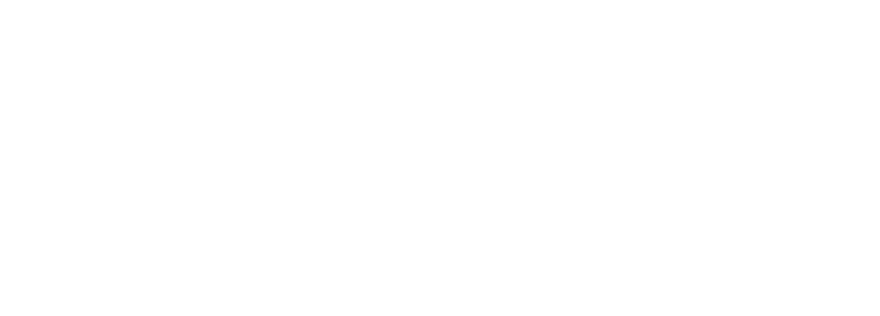
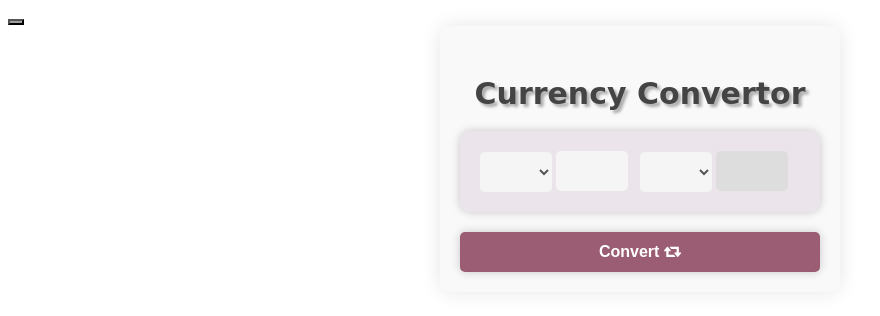
Before and after one commit to GSG-G13/CC-project, a website: page index.html in a window 1280 px wide. Shown: the whole page, without its empty margins (0-880 px from the left). Drawn offline with Linux system fonts and the light colour scheme; no server answers; grey boxes are pictures that could not be loaded; a web font is replaced by a local one.

Commit message:
html css js files update for converter section related #5

```diff
--- /dev/null
+++ b/CSS/darkstyle.css
@@ -0,0 +1,103 @@
+* {
+    box-sizing: border-box;
+  }
+
+  body {
+    background-color: #333;
+    color: #eee;
+  }
+
+  .container {
+    display: flex;
+    flex-direction: column;
+    justify-content: center;
+    align-items: center;
+  }
+
+  .l-s {
+    max-width: 400px;
+    margin: 0 auto;
+    padding: 20px;
+    border-radius: 10px;
+    box-shadow: 0 0 20px rgba(255, 255, 255, 0.1);
+    background-color: #222;
+  }
+
+  .l-s h1 {
+    font-family: 'Tilt Warp', cursive;
+    font-size: 30px;
+    text-shadow: 3px 3px 3px #000;
+    font-weight: bolder;
+    color: #eee;
+    margin-bottom: 20px;
+    text-align: center;
+  }
+
+  .box {
+    display: flex;
+    justify-content: space-between;
+    align-items: center;
+    background-color: #444;
+    padding: 20px;
+    border-radius: 10px;
+    box-shadow: 0 0 10px rgba(255, 255, 255, 0.2);
+  }
+
+  .currency {
+    width: 45%;
+    height: 40px;
+    padding: 5px 10px;
+    border: none;
+    border-radius: 5px;
+    font-size: 12px;
+    font-weight: bold;
+    color: #eee;
+    background-color: #444;
+  }
+
+  #num,
+  #ans {
+    width: 45%;
+    height: 40px;
+    padding: 5px 10px;
+    border: none;
+    border-radius: 5px;
+    font-size: 16px;
+    font-weight: bold;
+    color: #eee;
+    background-color: #444;
+  }
+
+  #ans {
+    background-color: #666;
+  }
+
+  .btn {
+    display: block;
+    width: 100%;
+    height: 40px;
+    margin-top: 20px;
+    padding: 5px 10px;
+    border: none;
+    border-radius: 5px;
+    font-size: 16px;
+    font-weight: bold;
+    color: #fff;
+    background-color: #5d2b4a;
+    box-shadow: 0 0 10px rgba(255, 255, 255, 0.2);
+    transition: background-color 0.2s ease-in-out;
+  }
+
+  .btn:hover {
+    background-color: #7700d9;
+  }
+
+  .btn:active {
+    background-color: #3900b3;
+  }
+
+  @media (min-width: 700px) {
+    .container {
+      flex-direction: row;
+    }
+  }
--- /dev/null
+++ b/CSS/style.css
@@ -0,0 +1,104 @@
+
+* {
+  box-sizing: border-box;
+}
+.container{
+  display: flex;
+  flex-direction: column;
+  justify-content: center;
+  align-items: center;
+}
+
+
+.l-s {
+  max-width: 400px;
+  margin: 0 auto;
+  padding: 20px;
+  border-radius: 10px;
+  box-shadow: 0 0 20px rgba(0, 0, 0, 0.1);
+  background-color: #f9f9f9;
+}
+
+
+.l-s h1 {
+  font-family: 'Tilt Warp', cursive;
+  font-size: 30px;
+  text-shadow: 3px 3px 3px #ababab;
+  font-weight: bolder;
+  color: #444;
+  margin-bottom: 20px;
+  text-align: center;
+}
+
+.box {
+  display: flex;
+  justify-content: space-between;
+  align-items: center;
+  background-color: #ebe4eb;
+  padding: 20px;
+  border-radius: 10px;
+  box-shadow: 0 0 10px rgba(0, 0, 0, 0.2);
+}
+
+.currency {
+  width: 45%;
+  height: 40px;
+  padding: 5px 10px;
+  border: none;
+  border-radius: 5px;
+  font-size: 12px;
+  font-weight: bold;
+  color: #555;
+  background-color: #f5f5f5;
+}
+
+
+#num,
+#ans {
+  width: 45%;
+  height: 40px;
+  padding: 5px 10px;
+  border: none;
+  border-radius: 5px;
+  font-size: 16px;
+  font-weight: bold;
+  color: #555;
+  background-color: #f5f5f5;
+}
+
+#ans {
+  background-color: #ddd;
+}
+
+.btn {
+  display: block;
+  width: 100%;
+  height: 40px;
+  margin-top: 20px;
+  padding: 5px 10px;
+  border: none;
+  border-radius: 5px;
+  font-size: 16px;
+  font-weight: bold;
+  color: #fff;
+  background-color: #9b5d73;
+  box-shadow: 0 0 10px rgba(0, 0, 0, 0.2);
+  transition: background-color 0.2s ease-in-out;
+}
+
+.btn:hover {
+  background-color:#b0757c;
+}
+
+.btn:active {
+  background-color: #c38b8b;
+}
+#toggle-theme{
+background-image:url(https://fontawesome.com/icons/eclipse?s=solid&f=classic);
+}
+
+@media (min-width: 700px) {
+  .container{
+  flex-direction:row;
+  }
+}
--- a/index.html
+++ b/index.html
@@ -5,16 +5,32 @@
   <meta http-equiv="X-UA-Compatible" content="IE=edge">
   <meta name="viewport" content="width=device-width, initial-scale=1.0">
   <title>CC</title>
-  <link rel="stylesheet" href="style.css">
+  <link id="theme-link" rel="stylesheet" href="CSS/style.css" >
   <link rel="icon" href="https://cdn.logojoy.com/wp-content/uploads/20200305144650/Bitcoin-icon.png">
+  <link href="https://fonts.googleapis.com/css2?family=Tilt+Warp&display=swap" rel="stylesheet">
+  <link rel="stylesheet" href="https://cdnjs.cloudflare.com/ajax/libs/font-awesome/4.7.0/css/font-awesome.min.css">
+
 </head>
 <body>
-  <header></header>
+  <header>
+    <button id="toggle-theme"></i></button>
+
+  </header>
   <main>
     <section class="container">
       <section class="l-s">
-        <!-- Farah -->
-
+        <h1>Currency Convertor</h1>
+        <div class="box">
+            <div class="left_box">
+                <select name="currency" class="currency"></select>
+                <input type="number" name="" id="num">
+            </div>
+            <div class="right_box">
+                <select name="currency" class="currency"></select>
+                <input type="text" name="" id="ans" disabled>
+            </div>
+        </div>
+        <button class="btn" id="btn">Convert <i class="fa fa-retweet"></i></button>
       </section>
       <section class="r-s">
         <!-- Abdullah -->
--- a/script/api1.js
+++ b/script/api1.js
@@ -0,0 +1,77 @@
+const select = document.querySelectorAll('.currency');
+const btn = document.getElementById('btn');
+const num = document.getElementById('num');
+const ans = document.getElementById('ans');
+
+const xhr1 = new XMLHttpRequest();
+xhr1.open('GET', 'https://api.frankfurter.app/currencies');
+xhr1.onload = function() {
+  if (xhr1.status === 200) {
+    const data = JSON.parse(xhr1.responseText);
+    display(data);
+  } else {
+    console.log('Request failed. Returned status of ' + xhr1.status);
+  }
+};
+xhr1.send();
+
+function display(data) {
+  const entries = Object.entries(data);
+
+  for (let i = 0; i < entries.length; i++) {
+    const option1 = document.createElement("option");
+    option1.value = entries[i][0];
+    const option2 = document.createElement("option");
+    option2.value = entries[i][0];
+
+    const text1 = document.createTextNode(entries[i][0]);
+    const text2 = document.createTextNode(entries[i][0]);
+
+    option1.appendChild(text1);
+    option2.appendChild(text2);
+
+    select[0].appendChild(option1);
+    select[1].appendChild(option2);
+  }
+}
+
+
+btn.addEventListener('click', () => {
+  let currency1 = select[0].value;
+  let currency2 = select[1].value;
+  let value = num.value;
+
+  if (currency1 != currency2) {
+    convert(currency1, currency2, value);
+  } else {
+    alert('Choose Different Currencies !!!');
+  }
+});
+
+function convert(currency1, currency2, value) {
+  const xhr2 = new XMLHttpRequest();
+  const host = 'api.frankfurter.app';
+  xhr2.open('GET', `https://${host}/latest?amount=${value}&from=${currency1}&to=${currency2}`);
+  xhr2.onload = function() {
+    if (xhr2.status === 200) {
+      const val = JSON.parse(xhr2.responseText);
+      console.log(Object.values(val.rates)[0]);
+      ans.value = Object.values(val.rates)[0];
+    } else {
+      console.log('Request failed. Returned status of ' + xhr2.status);
+    }
+  };
+  xhr2.send();
+}
+
+
+const toggleThemeButton = document.getElementById('toggle-theme');
+const linkElement = document.getElementById('theme-link');
+
+toggleThemeButton.addEventListener('click', function() {
+  if (linkElement.getAttribute('href') === 'CSS/style.css') {
+    linkElement.setAttribute('href', 'CSS/darkstyle.css');
+  } else {
+    linkElement.setAttribute('href', 'CSS/style.css');
+  }
+});
--- a/style.css
+++ /dev/null
@@ -1,11 +0,0 @@
-.container{
-  display: flex;
-  justify-content: center;
-  align-items: center;
-}
-
-@media (max-width: 700px) {
-  .container{
-  flex-direction: column;
-  }
-}
```
